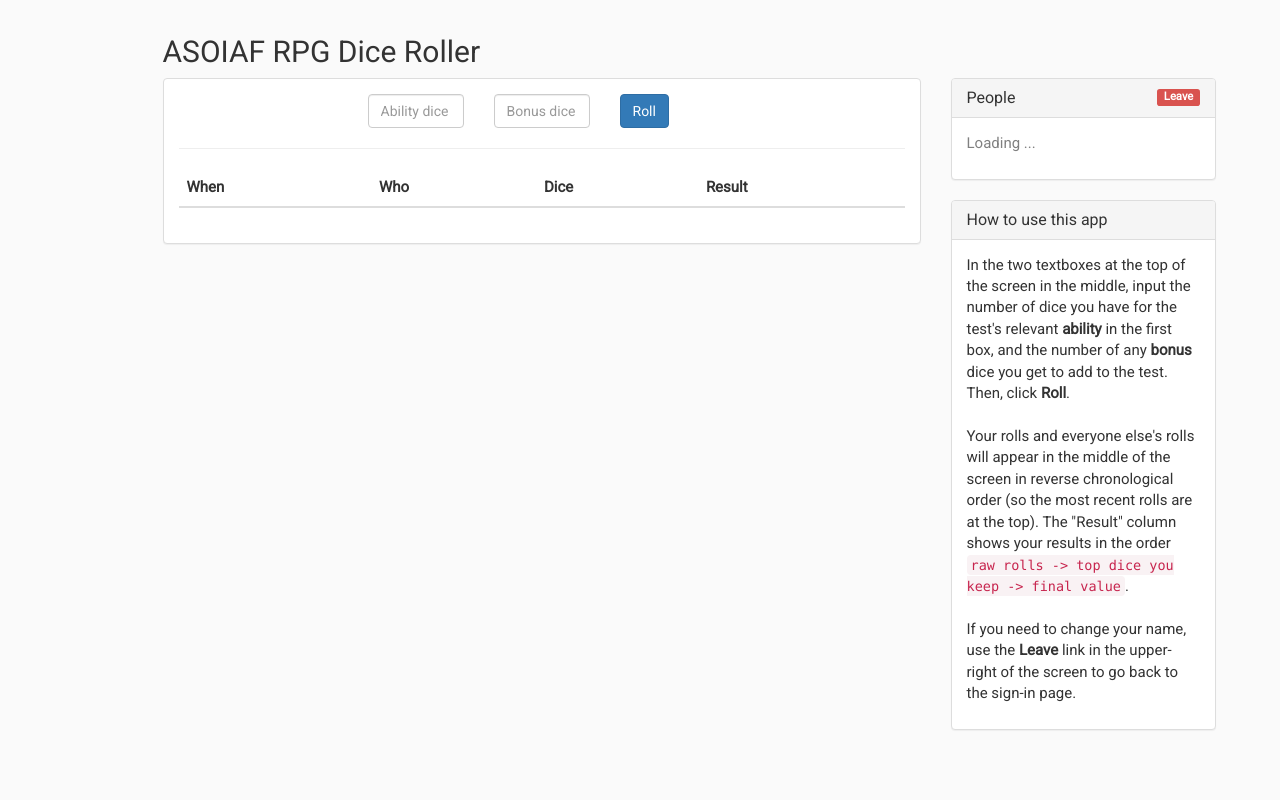
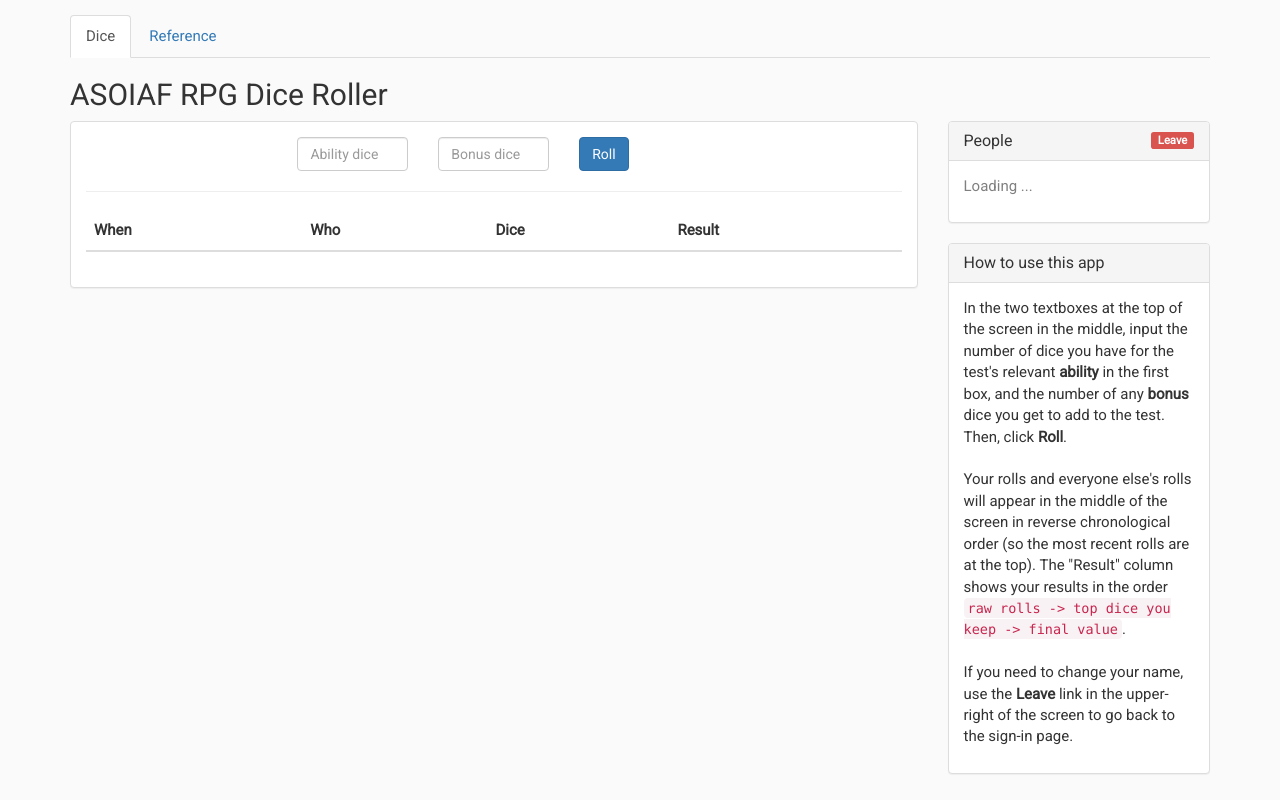
Before and after one commit to Celeo/ASOIAF_roller, a Flask app: page / in a window 1280 px wide. Run offline with Flask 2, Linux system fonts and the light colour scheme; the visitor is signed in with stand-in values (Sample User, id 1); lists and menus that the app fills with data are empty; some libraries are stand-ins or nearby versions.

Commit message:
Added reference tab

```diff
--- a/roller/static/css/style.css
+++ b/roller/static/css/style.css
@@ -14,3 +14,7 @@ div.container-large {
 span.loading {
     color: gray;
 }
+
+h3.nomartop {
+    margin-top: 0;
+}
--- a/roller/templates/base.html
+++ b/roller/templates/base.html
@@ -11,7 +11,7 @@
 </head>
 <body>
 
-<div class="container-large">
+<div class="container">
     {% block content %}{% endblock content %}
 </div>
 
--- a/roller/templates/index.html
+++ b/roller/templates/index.html
@@ -30,13 +30,24 @@
 {% endblock head %}
 
 {% block content %}
+
+<ul class="nav nav-tabs" role="tablist">
+    <li role="presentation" class="active">
+        <a href="#home" aria-controls="home" role="tab" data-toggle="tab">Dice</a>
+    </li>
+    <li role="presentation">
+        <a href="#profile" aria-controls="profile" role="tab" data-toggle="tab">Reference</a>
+    </li>
+</ul>
+<div class="tab-content">
+    <div role="tabpanel" class="tab-pane active" id="home">
         <div class="row">
-    <div class="col-md-11 col-md-offset-1">
+            <div class="col-md-12">
                 <h2>ASOIAF RPG Dice Roller</h2>
             </div>
         </div>
         <div class="row">
-    <div class="col-md-8 col-md-offset-1">
+            <div class="col-md-9">
                 <div class="panel panel-default">
                     <div class="panel-body">
                         <div id="control" class="float-middle">
@@ -95,4 +106,33 @@
                 </div>
             </div>
         </div>
+    </div>
+    <div role="tabpanel" class="tab-pane" id="profile">
+        <div class="row">
+            <div class="col-lg-12">
+                <h2>Reference</h2>
+                <div class="panel panel-default">
+                    <div class="panel-heading">
+                        <h3 class="panel-title">Derived Stats</h3>
+                    </div>
+                    <div class="panel-body">
+                        <h3 class="nomartop">Intrigue</h3>
+                        <p>
+                            Intrigue Defense = Awareness + Cunning + Status<br>
+                            Composure = 3 x Will
+                        </p>
+                        <h3>Combat</h3>
+                        <p>
+                            Combat Defense = Agility + Athletics + Awareness + Defense Bonus (shields/parrying)
+                            - Armor Penalty<br>
+                            Health = 3 x Endurance<br>
+                            Armor Rating = Check your armor<br>
+                            Damage = Check your weapon(s)
+                        </p>
+                    </div>
+                </div>
+            </div>
+        </div>
+    </div>
+</div>
 {% endblock content %}
```
Lines whose indentation alone changed are shown as unchanged.
